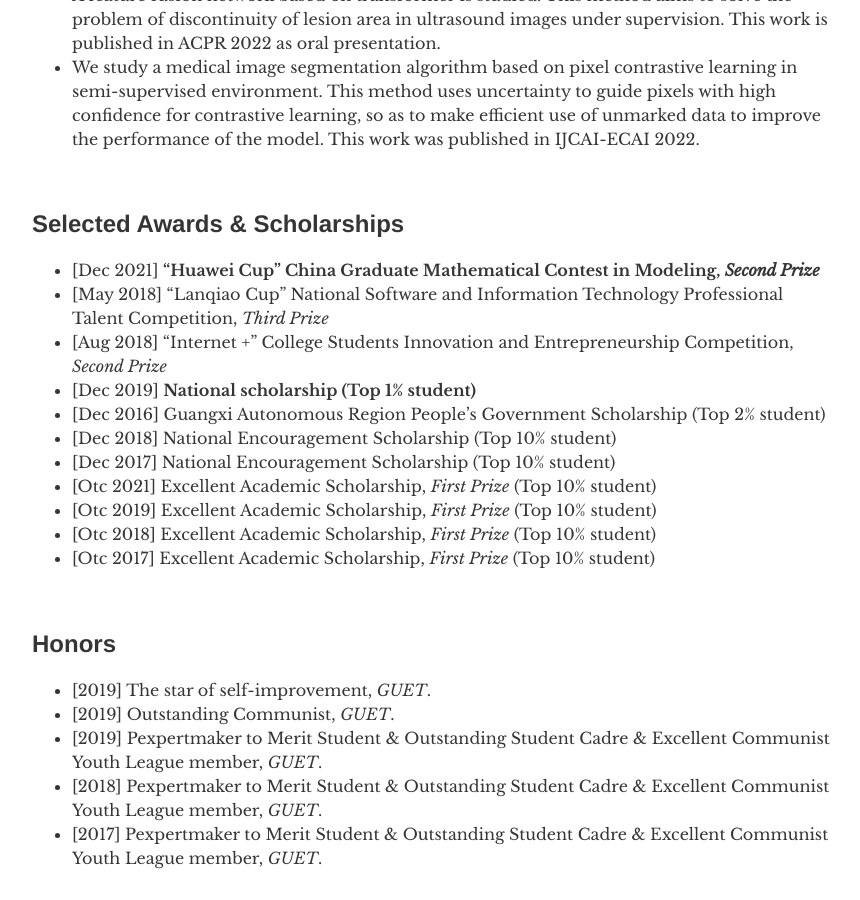
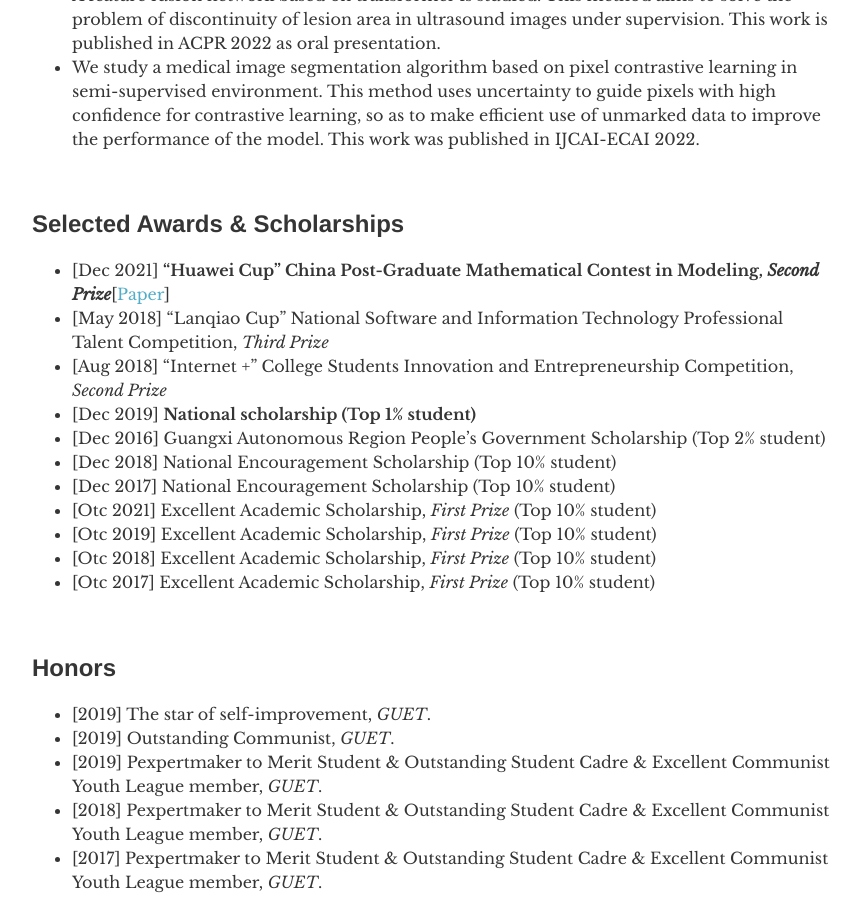
Before and after one commit to taovv/taovv.github.io, a Jekyll site: the page built from index.md, in a window 1280 px wide and 900 px high, scrolled down 1805 px. Shown: the whole window, without its empty margins (208-1068 px from the left). Built offline with Jekyll 4.4.1, drawn with Linux system fonts in a browser that asks for light colours.

Commit message:
Update index.md

```diff
--- a/index.md
+++ b/index.md
@@ -70,7 +70,7 @@ use of unmarked data to improve the performance of the model. This work was publ
 
 ## Selected Awards & Scholarships
 
-- [Dec 2021] <b>"Huawei Cup" China Graduate Mathematical Contest in Modeling, _Second Prize_</b>
+- [Dec 2021] <b>"Huawei Cup" China Post-Graduate Mathematical Contest in Modeling, _Second Prize_</b>[<a href="https://taovv.github.io/assets/UGPCL.pdf" target="_blank">Paper</a>]
 - [May 2018] "Lanqiao Cup" National Software and Information Technology Professional
   Talent Competition, _Third Prize_
 - [Aug 2018] "Internet +" College Students Innovation and Entrepreneurship Competition, _Second Prize_
```
